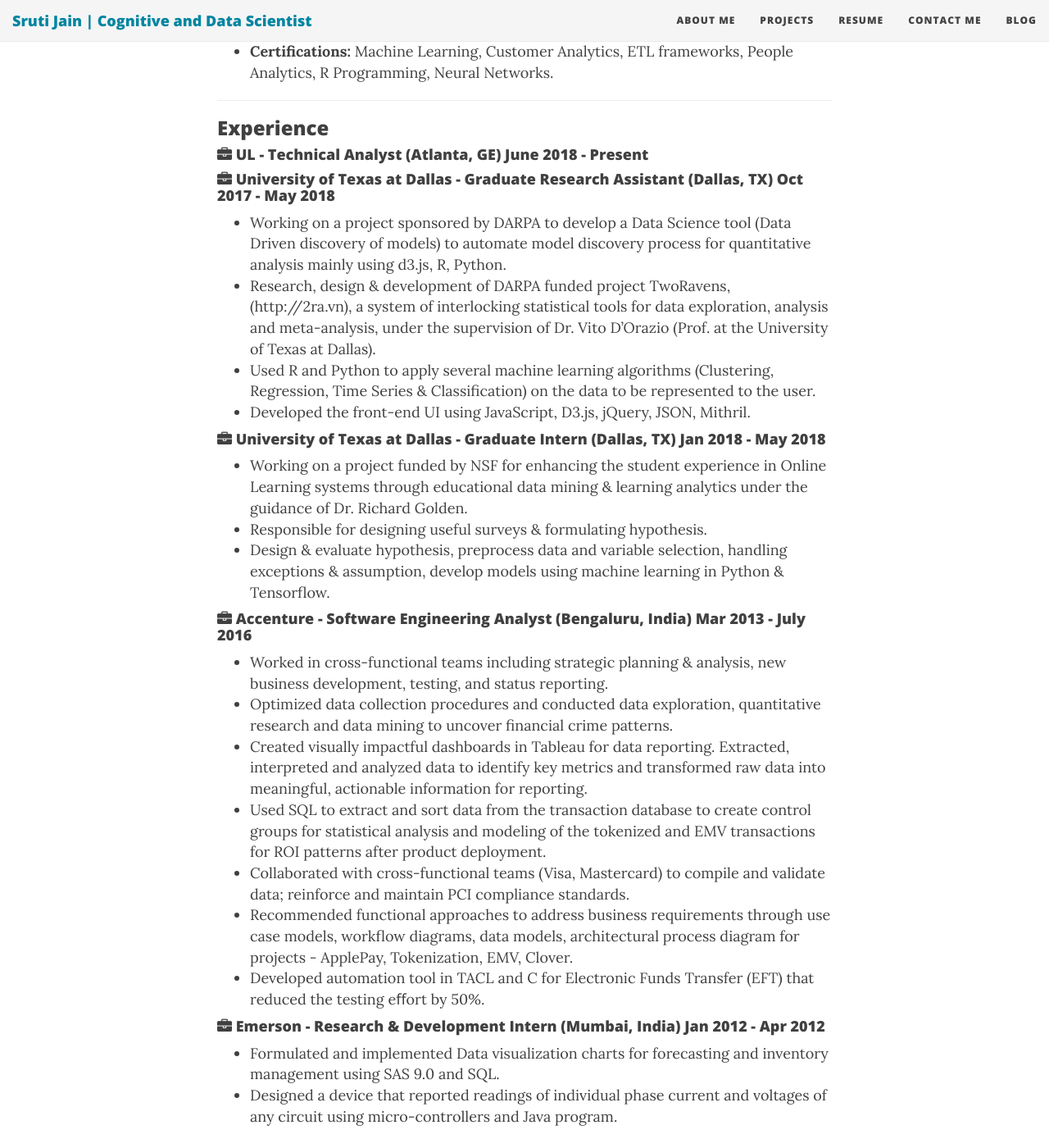
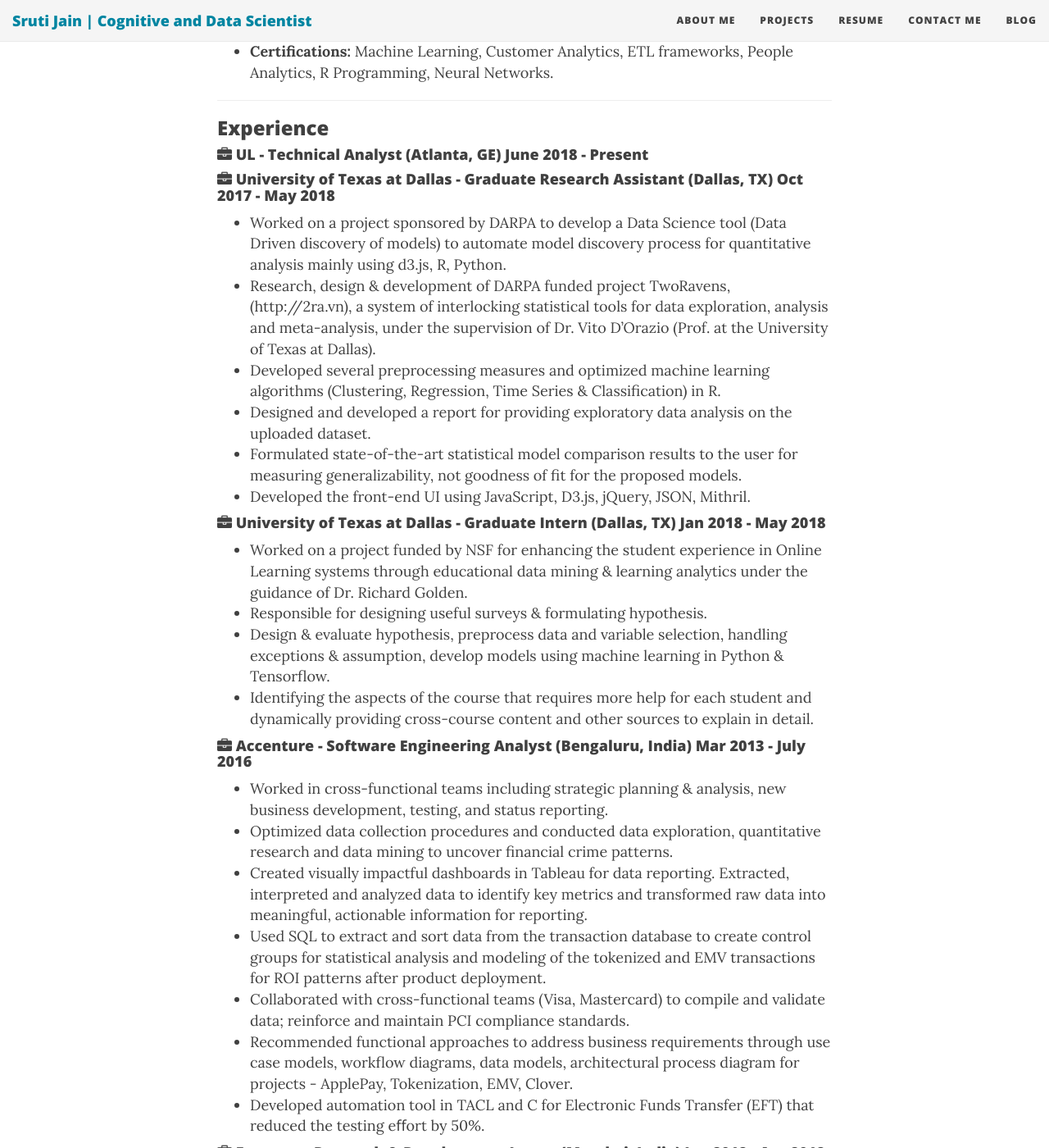
Before and after one commit to sruti-jain/sruti-jain.github.io, a Jekyll site: the page built from Resume.md, in a window 1280 px wide and 1400 px high, scrolled down 836 px. Shown: the whole window at 82% size. Built offline with Jekyll 4.4.1, drawn with Linux system fonts in a browser that asks for light colours; nearby versions of some CDN libraries.

Commit message:
Update Resume.md

```diff
--- a/Resume.md
+++ b/Resume.md
@@ -38,16 +38,19 @@
 #### <span class="fa fa-briefcase about-icon"></span>  UL - Technical Analyst          (Atlanta, GE)   June 2018 - Present
 
 #### <span class="fa fa-briefcase about-icon"></span>  University of Texas at Dallas - Graduate Research Assistant          (Dallas, TX)   Oct 2017 - May 2018
-- Working on a project sponsored by DARPA to develop a Data Science tool (Data Driven discovery of models) to automate model discovery process for quantitative analysis mainly using d3.js, R, Python.
+- Worked on a project sponsored by DARPA to develop a Data Science tool (Data Driven discovery of models) to automate model discovery process for quantitative analysis mainly using d3.js, R, Python.
 - Research, design & development of DARPA funded project TwoRavens, (http://2ra.vn), a system of interlocking statistical tools for data exploration, analysis and meta-analysis, under the supervision of Dr. Vito D'Orazio (Prof. at the University of Texas at Dallas).
-- Used R and Python to apply several machine learning algorithms (Clustering, Regression, Time Series & Classification) on the data to be represented to the user.
+- Developed several preprocessing measures and optimized machine learning algorithms (Clustering, Regression, Time Series & Classification) in R.
+- Designed and developed a report for providing exploratory data analysis on the uploaded dataset.
+- Formulated state-of-the-art statistical model comparison results to the user for measuring generalizability, not goodness of fit for the proposed models.
 - Developed the front-end UI using JavaScript, D3.js, jQuery, JSON, Mithril.
 
 
 #### <span class="fa fa-briefcase about-icon"></span>  University of Texas at Dallas - Graduate Intern          (Dallas, TX)   Jan 2018 - May 2018
-- Working on a project funded by NSF for enhancing the student experience in Online Learning systems through educational data mining & learning analytics under the guidance of Dr. Richard Golden.
+- Worked on a project funded by NSF for enhancing the student experience in Online Learning systems through educational data mining & learning analytics under the guidance of Dr. Richard Golden.
 - Responsible for designing useful surveys & formulating hypothesis.
 - Design & evaluate hypothesis, preprocess data and variable selection, handling exceptions & assumption, develop models using machine learning in Python & Tensorflow.
+- Identifying the aspects of the course that requires more help for each student and dynamically providing cross-course content and other sources to explain in detail.
 
 
 #### <span class="fa fa-briefcase about-icon"></span>  Accenture - Software Engineering Analyst          (Bengaluru, India)   Mar 2013 - July 2016
```
